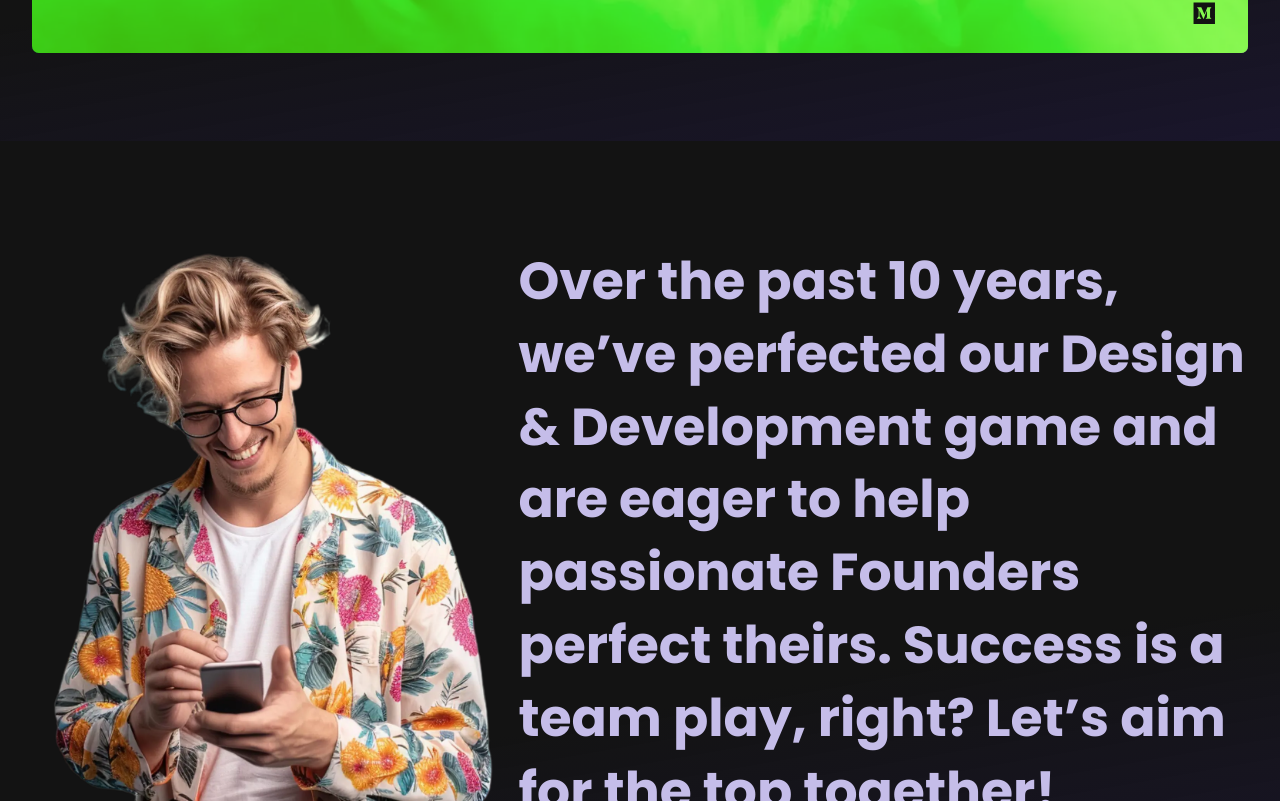
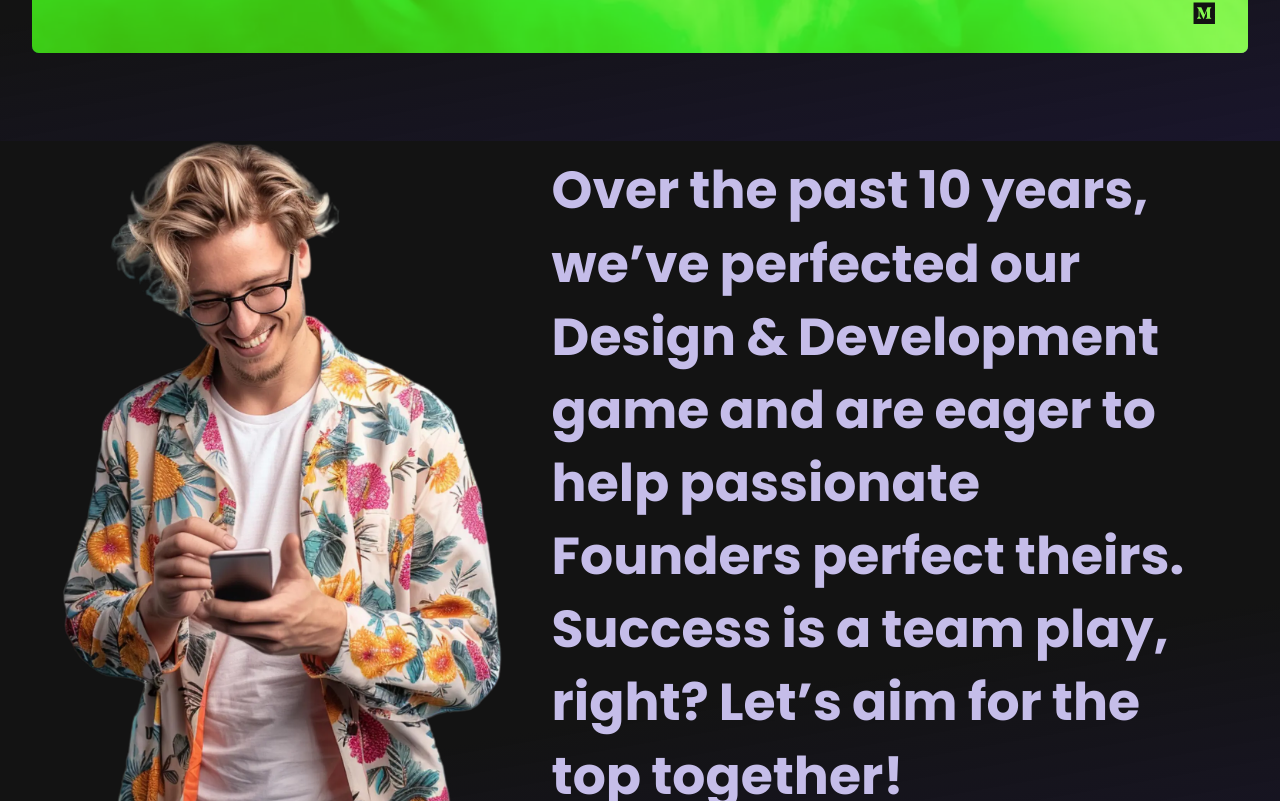
Before and after one commit to RadWEB2000/radweb, a Next.js app in the folder web/: page / in a window 1280 px wide. Shown: the part 659-1460 px from the top of the page. Built offline with nearby package versions, Linux system fonts and the light colour scheme; a web font is replaced by a local one.

Commit message:
finish banner

```diff
--- a/web/components/Views/HomeView/Banner/Banner.module.scss
+++ b/web/components/Views/HomeView/Banner/Banner.module.scss
@@ -3,26 +3,30 @@
 @import "../../../../styles/Variables.scss";
 
 @keyframes showWord {
-    from {
-        color:color-mix(in srgb, $purple 70%, $white 30%);
+    0% {
+        opacity: 0.12;
     }
-    to {
-        color:color-mix(in srgb, $purple 30%, $white 70%);
+    65% {
+        opacity: 0.2;
+    }
+    100% {
+        opacity: 1;
     }
 }
 
 .wrapper {
     // align-items: center;
     display: grid;
-    grid-template-columns: repeat(5,1fr);
-    margin:24vh auto;
-    width:clamp(5rem, 140rem, 95%);
+    // grid-template-columns: repeat(5,1fr);
+    margin:10vh auto;
+    width:clamp(5rem, 160rem, 92.5%);
 }
 
 .image__wrapper {
     grid-column: 1/3;
     position: relative;
     display: block;
+    display: none;
 }
 
 .image {
@@ -31,15 +35,37 @@
 }
 
 .container {
-    @include font(clamp(3rem, 4.5vw, 5.2rem),700, 1.4, null, null, start);
+    @include flex(center,flex-start, row wrap, 1rem, 1.83rem);
     // background-color: salmon;
-    min-height:70rem;
-    grid-column: 3/-1;
+    // min-height:70rem;
+    // grid-column: 3/-1;
 }
 
 
 .word {
-    animation: showWord  linear forwards;
-    animation-timing-function: view();
-    color:$purple ;
+    animation: showWord linear forwards;
+    animation-timeline: view();
+    animation-range: entry 0% cover 50%;
+    color:color-mix(in srgb, $purple 30%, $white 70%);
+    @include font(clamp(3rem, 4.5vw, 5.2rem),700,1, null, null, start);
+
+    display: block;
 }
+
+
+@media only screen {
+    @media (min-width:1000px){
+        .wrapper {
+            grid-template-columns: repeat(5,1fr);
+        }
+        .image__wrapper {
+            display: block;
+        }
+
+        .container {
+            grid-column: 3/-1;
+            min-height: 70rem;
+            padding: 3rem;
+        }
+    }
+}
```
